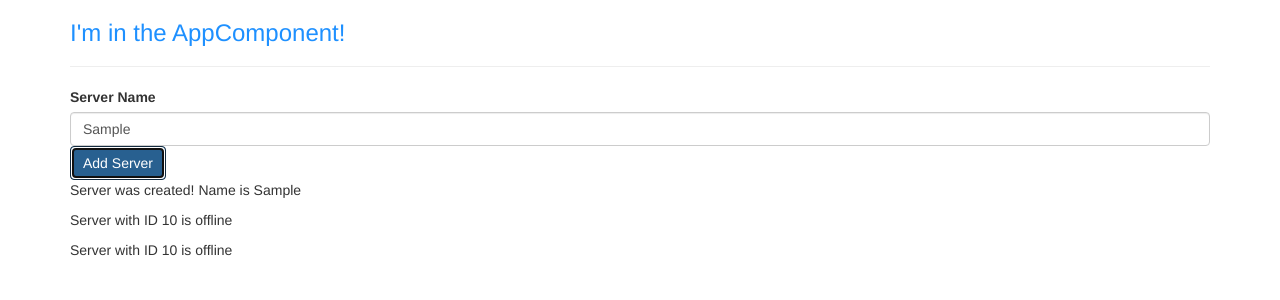
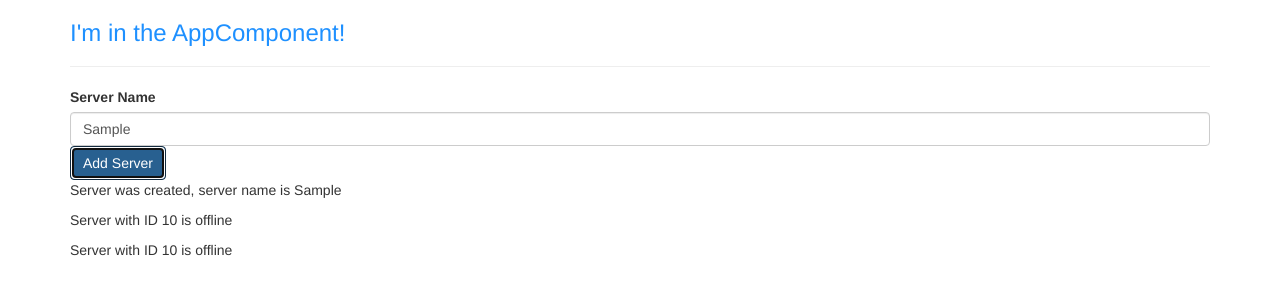
Before and after one commit to hereticsun/first-angular4-app, an Angular app: page / in a window 1280 px wide. Both pictures are taken after typing "Sample" into the empty fields and a click on the button "Add Server". Shown: the top 300 px of the page. Built offline with nearby package versions, Linux system fonts and the light colour scheme.

Commit message:
33 Using ngIf to output data conditionally
Signed-off-by: Azlan Cuttilan <azlan@bynd.com>

```diff
--- a/src/app/servers/servers.component.html
+++ b/src/app/servers/servers.component.html
@@ -8,6 +8,6 @@
   class="btn btn-primary"
   [disabled]="!allowNewServer"
   (click)="onCreateServer()">Add Server</button>
-<p>{{ serverCreationStatus }}</p>
+<p *ngIf="serverCreated">Server was created, server name is {{ serverName }}</p>
 <app-server></app-server>
 <app-server></app-server>
--- a/src/app/servers/servers.component.ts
+++ b/src/app/servers/servers.component.ts
@@ -9,6 +9,7 @@
   allowNewServer = false;
   serverCreationStatus = 'No server was created!';
   serverName='';
+  serverCreated = false;
 
   constructor() {
     setTimeout(() => {
@@ -20,6 +21,7 @@
   }
 
   onCreateServer() {
+    this.serverCreated = true;
     this.serverCreationStatus = 'Server was created! Name is ' + this.serverName;
   }
 
```
